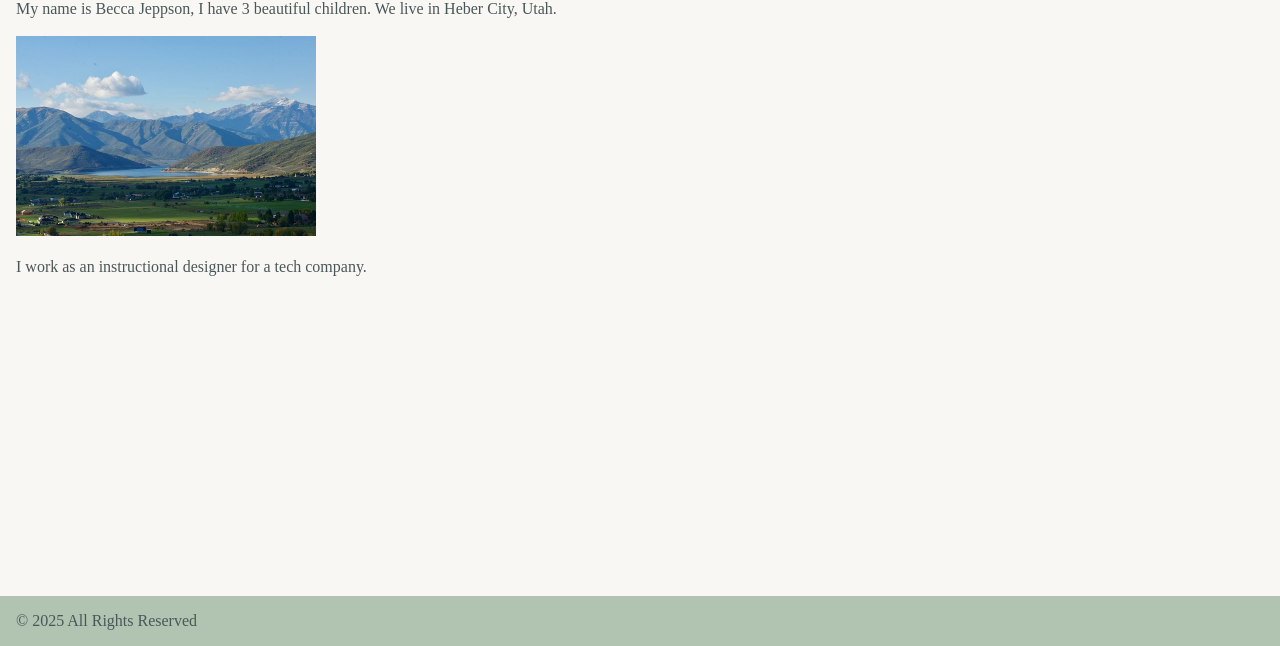
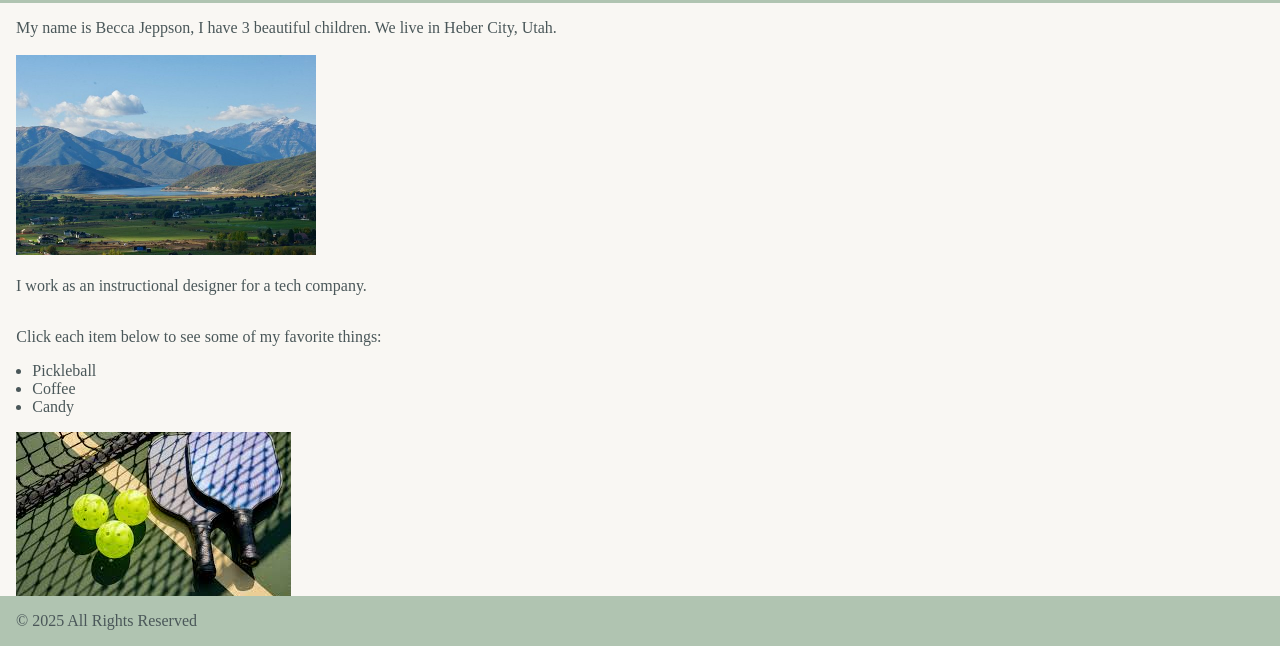
Before and after one commit to beccaj801/portfolio, a plain HTML site: page index.html in a window 1280 px wide. Shown: the part 154-800 px from the top of the page. Drawn offline with Linux system fonts and the light colour scheme.

Commit message:
Fav Things Java Script

```diff
--- a/index.html
+++ b/index.html
@@ -1,11 +1,14 @@
 <!DOCTYPE html>
 <html lang="en">
+
 <head>
     <link rel="stylesheet" href="style.css">
     <meta charset="UTF-8">
     <meta name="viewport" content="width=device-width, initial-scale=1.0">
     <title>My First Website</title>
+    <script src="script.js" defer></script>
 </head>
+
 <body>
     <nav>
         <ul>
@@ -17,7 +20,9 @@
     </nav>
     </b>
     </p>
-   <header><h1>All About Me</h1> </header>
+    <header>
+        <h1>All About Me</h1>
+    </header>
 
     <main>
 
@@ -26,8 +31,23 @@
         I work as an instructional designer for a tech company.</p>
     </main>
 
+    <div id="favoritethingsparent">
+        <section>
+            <p>Click each item below to see some of my favorite things:</p>
+            <ul>
+                <li id="pickle">Pickleball</li>
+                <li id="coffee">Coffee</li>
+                <li id="candy">Candy</li>
+            </ul>
+            <section id="favoritethingspictures"><img src="images/pickleball.jpg" id="displayImage"></section>
+        </section>
+
+    </div>
     </main>
 
-<footer> <p>&copy; 2025 All Rights Reserved</p></footer>
+    <footer>
+        <p>&copy; 2025 All Rights Reserved</p>
+    </footer>
 </body>
+
 </html>
--- /dev/null
+++ b/script.js
@@ -0,0 +1,23 @@
+/*
+document: refers ti tge current document
+getElementById: it gets the element based on id value
+src: tells you the source
+function: saves your code for later
+addEventListener: Add an event to any object
+*/
+
+
+document.getElementById("pickle").onclick= function(){
+document.getElementById("displayImage").src="images/pickleball.jpg";
+
+}
+
+document.getElementById("coffee").onclick= function(){
+    document.getElementById("displayImage").src="images/coffee.jpg";
+
+}
+
+document.getElementById("candy").onclick= function(){
+    document.getElementById("displayImage").src="images/candy.jpg";
+
+}
--- a/style.css
+++ b/style.css
@@ -7,7 +7,7 @@
 body{
     font-family:Poppins;
     background-color: #f9f7f3;
-    color: #f9f7f3;
+    color: #4a5759;
 }
 
 header,footer{
@@ -51,8 +51,17 @@ nav li{
     list-style-type: none;
     display: inline-block;
     margin: .1em .5em;
-    padding: .5em;
+    padding: .1em;
 }
+
+div{
+    margin: 1em;
+}
+
+ul{
+    margin: 1em;
+}
+
 
 th{background-color: #b0c4b1;}
 
@@ -88,3 +97,16 @@ button{
 button:hover{
     background-color: #b0c4b1;
 }
+
+
+
+#favoritethingsparent{
+    display: flex;
+    padding: .02rem;
+
+}
+
+#favoritethingspictures image{
+    max-width: 200px;
+    max-height: 200px;
+}
```
Also changed, not shown: images/candy.jpg (added), images/coffee.jpg (added), images/pickleball.jpg (added). Lines whose indentation alone changed are shown as unchanged.
